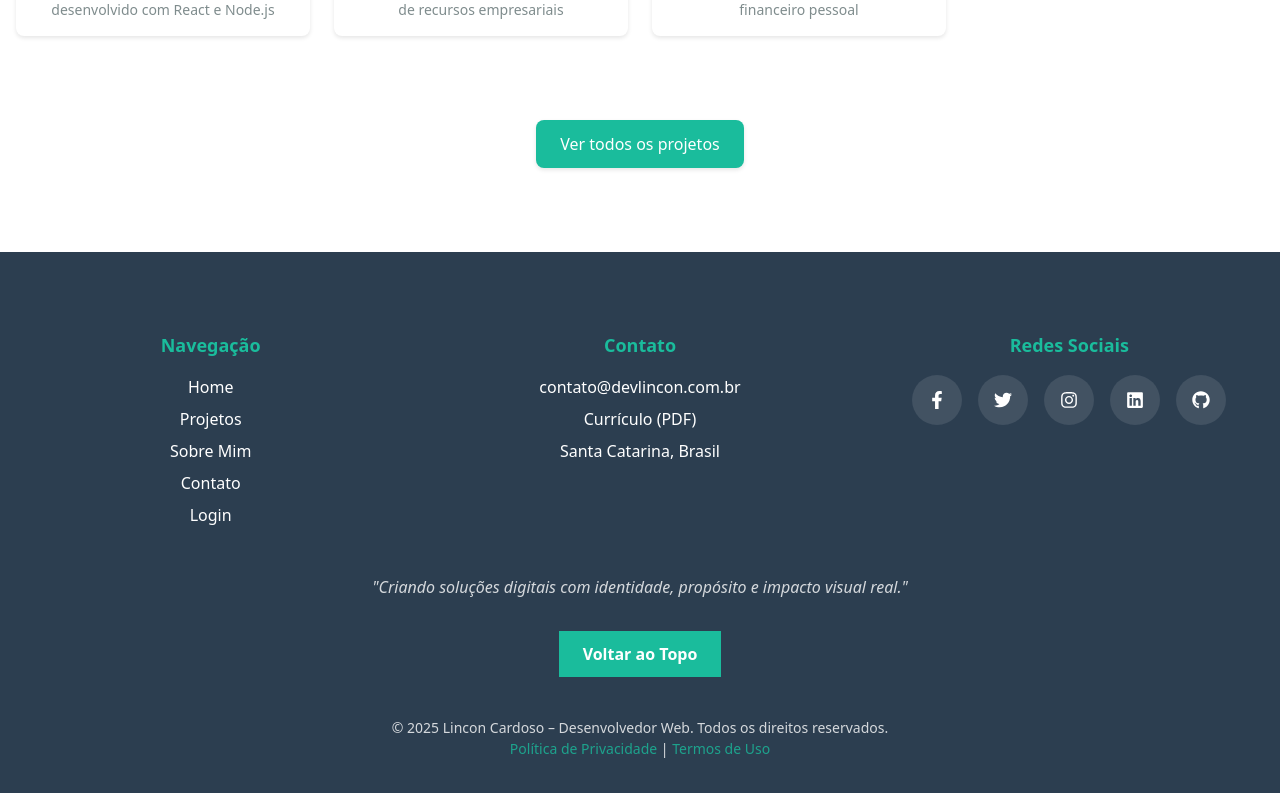
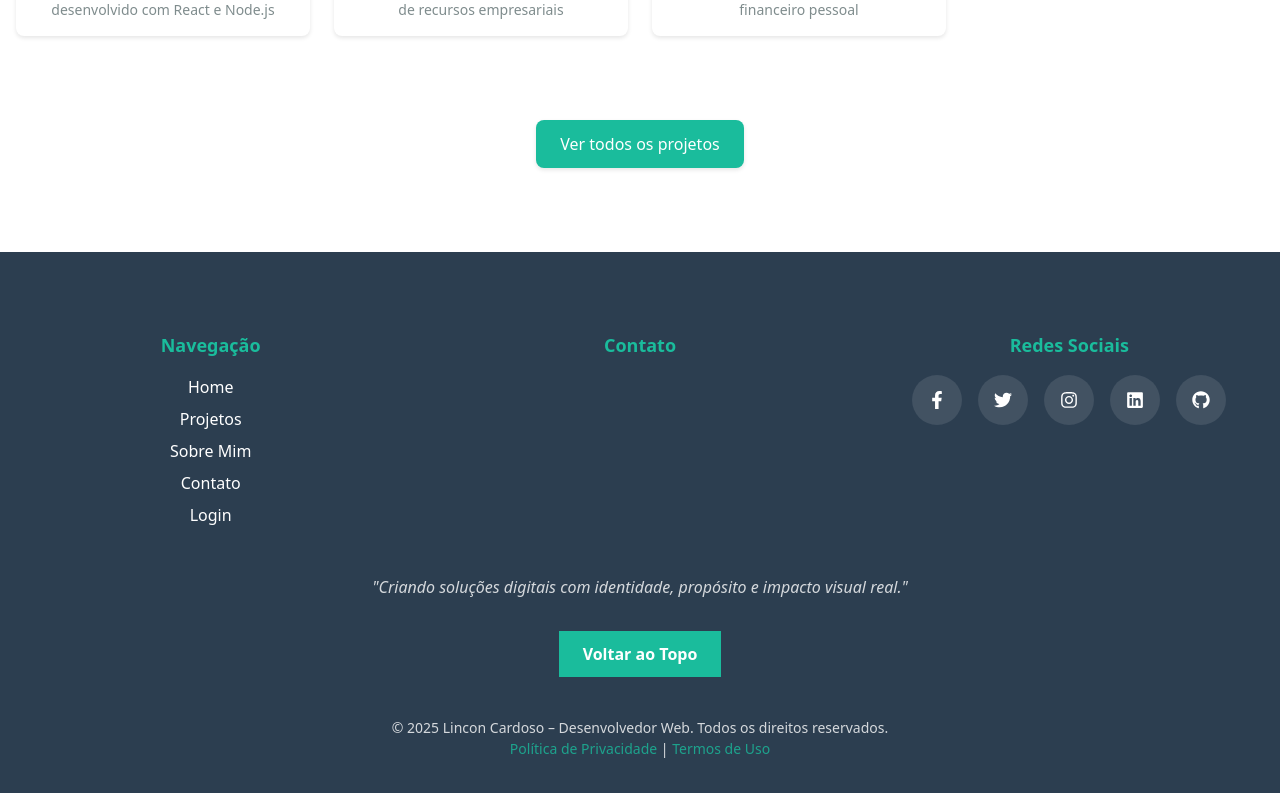
Before and after one commit to lincon-cardoso/meu-portifolio, a Next.js app: page / in a window 1280 px wide. Shown: the part 1163-1956 px from the top of the page. Built offline with nearby package versions, Linux system fonts and the light colour scheme.

Commit message:
remove link para download do currículo em PDF na seção de contato do rodapé

```diff
--- a/src/components/layout/Rodape.tsx
+++ b/src/components/layout/Rodape.tsx
@@ -22,9 +22,9 @@ export default function Rodape() {
         <div className="footer-column">
           <h3>Contato</h3>
           <ul>
-            <li><a href="mailto:contato@devlincon.com.br">contato@devlincon.com.br</a></li>
+            {/* <li><a href="mailto:contato@devlincon.com.br">contato@devlincon.com.br</a></li>
             <li><a href="/curriculo.pdf" target="_blank">Currículo (PDF)</a></li>
-            <li>Santa Catarina, Brasil</li>
+            <li>Santa Catarina, Brasil</li> */}
           </ul>
         </div>
 
```
